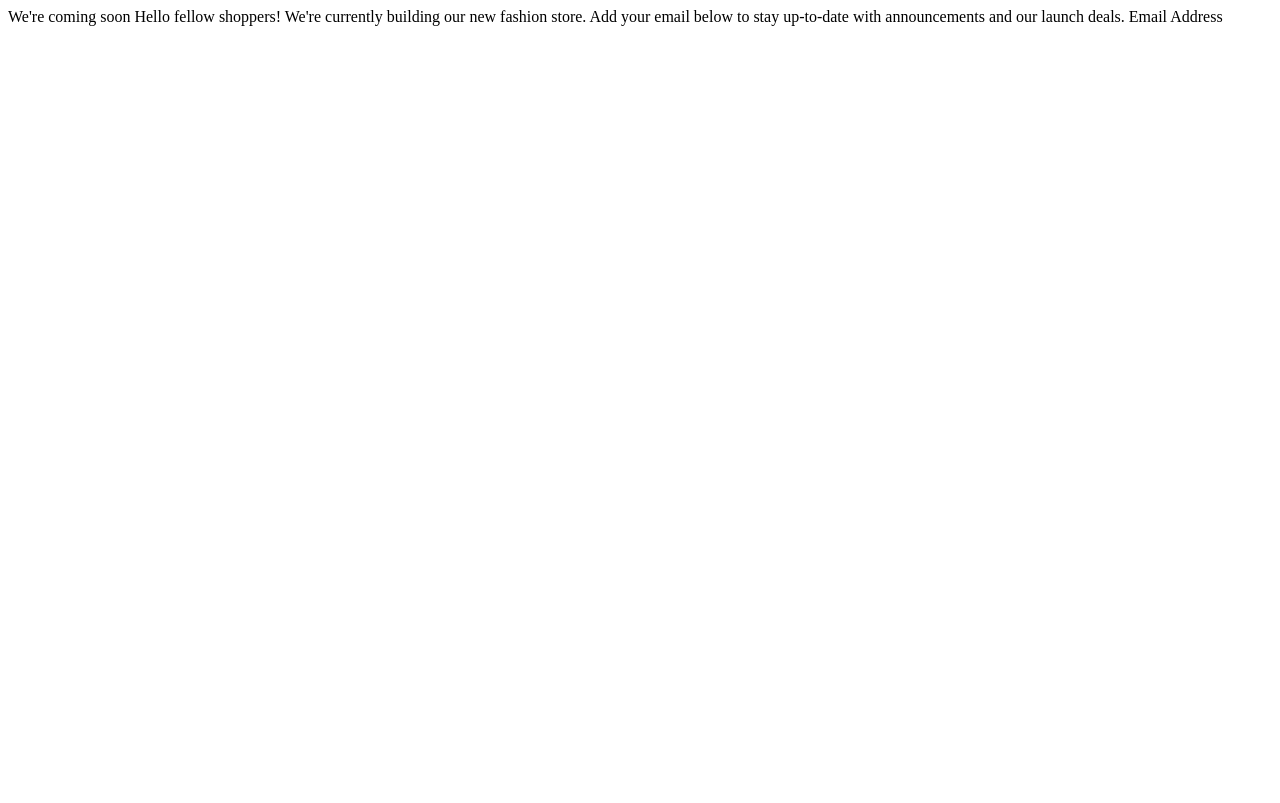
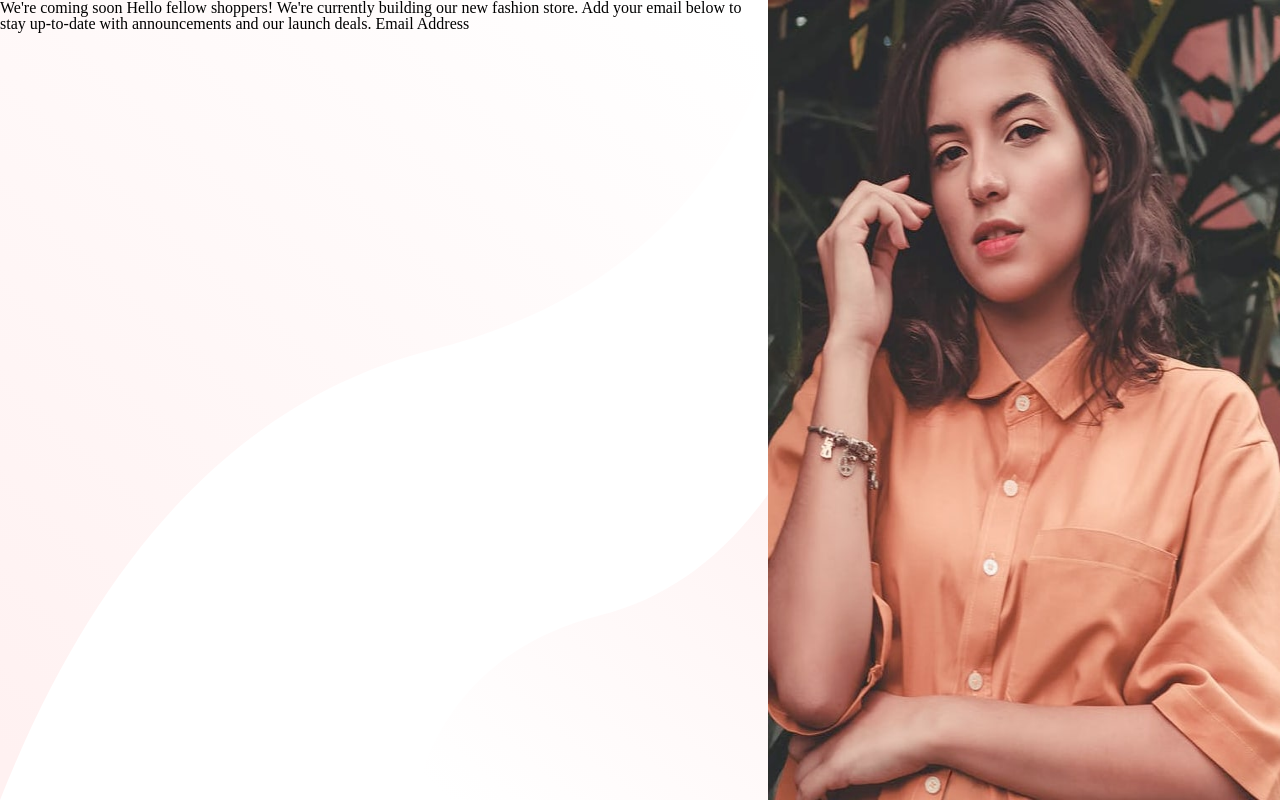
Before and after one commit to mccartheney/Base-Apparel-coming-soon-page, a plain HTML site: page index.html in a window 1280 px wide. Drawn offline with Linux system fonts and the light colour scheme.

Commit message:
adjusting size of image and the background of main

```diff
--- a/index.html
+++ b/index.html
@@ -5,19 +5,28 @@
   <meta name="viewport" content="width=device-width, initial-scale=1.0"> <!-- displays site properly based on user's device -->
 
   <link rel="icon" type="image/png" sizes="32x32" href="./images/favicon-32x32.png">
+  <link rel="stylesheet" href="./src/css/reset.css">
+  <link rel="stylesheet" href="./src/css/style.css">
 
-  <title>Frontend Mentor | Base Apparel coming soon page</title>
+  <title>Base Apparel coming soon page</title>
 
 
 </head>
 <body>
+  <main>
+    <div class="main_textContent">
 
-  We're coming soon
+      We're coming soon
 
-  Hello fellow shoppers! We're currently building our new fashion store.
-  Add your email below to stay up-to-date with announcements and our launch deals.
+      Hello fellow shoppers! We're currently building our new fashion store.
+      Add your email below to stay up-to-date with announcements and our launch deals.
 
-  Email Address
+      Email Address
+    </div>
+    <div class="main_imageContent">
+      <img src="./images/hero-desktop.jpg" alt="model">
+    </div>
+  </main>
 
 </body>
 </html>
--- /dev/null
+++ b/src/css/reset.css
@@ -0,0 +1,130 @@
+html,
+body,
+div,
+span,
+applet,
+object,
+iframe,
+h1,
+h2,
+h3,
+h4,
+h5,
+h6,
+p,
+blockquote,
+pre,
+a,
+abbr,
+acronym,
+address,
+big,
+cite,
+code,
+del,
+dfn,
+em,
+img,
+ins,
+kbd,
+q,
+s,
+samp,
+small,
+strike,
+strong,
+sub,
+sup,
+tt,
+var,
+b,
+u,
+i,
+center,
+dl,
+dt,
+dd,
+ol,
+ul,
+li,
+fieldset,
+form,
+label,
+legend,
+table,
+caption,
+tbody,
+tfoot,
+thead,
+tr,
+th,
+td,
+article,
+aside,
+canvas,
+details,
+embed,
+figure,
+figcaption,
+footer,
+header,
+hgroup,
+menu,
+nav,
+output,
+ruby,
+section,
+summary,
+time,
+mark,
+audio,
+video {
+    margin: 0;
+    padding: 0;
+    border: 0;
+    font-size: 100%;
+    font: inherit;
+    vertical-align: baseline;
+}
+
+/* HTML5 display-role reset for older browsers */
+article,
+aside,
+details,
+figcaption,
+figure,
+footer,
+header,
+hgroup,
+menu,
+nav,
+section {
+    display: block;
+}
+
+body {
+    line-height: 1;
+}
+
+ol,
+ul {
+    list-style: none;
+}
+
+blockquote,
+q {
+    quotes: none;
+}
+
+blockquote:before,
+blockquote:after,
+q:before,
+q:after {
+    content: '';
+    content: none;
+}
+
+table {
+    border-collapse: collapse;
+    border-spacing: 0;
+}
--- a/src/css/style.css
+++ b/src/css/style.css
@@ -0,0 +1,23 @@
+body {
+    min-height: 100vh;
+}
+
+main {
+    display: flex;
+    height: 100vh;
+}
+
+.main_textContent {
+    background-image: url("../../images/bg-pattern-desktop.svg");
+    background-size: cover;
+    width: 60%;
+}
+
+.main_imageContent {
+    width: 40%;
+}
+
+.main_imageContent img{
+    width: 100%;
+    height: 100%;
+}
```
